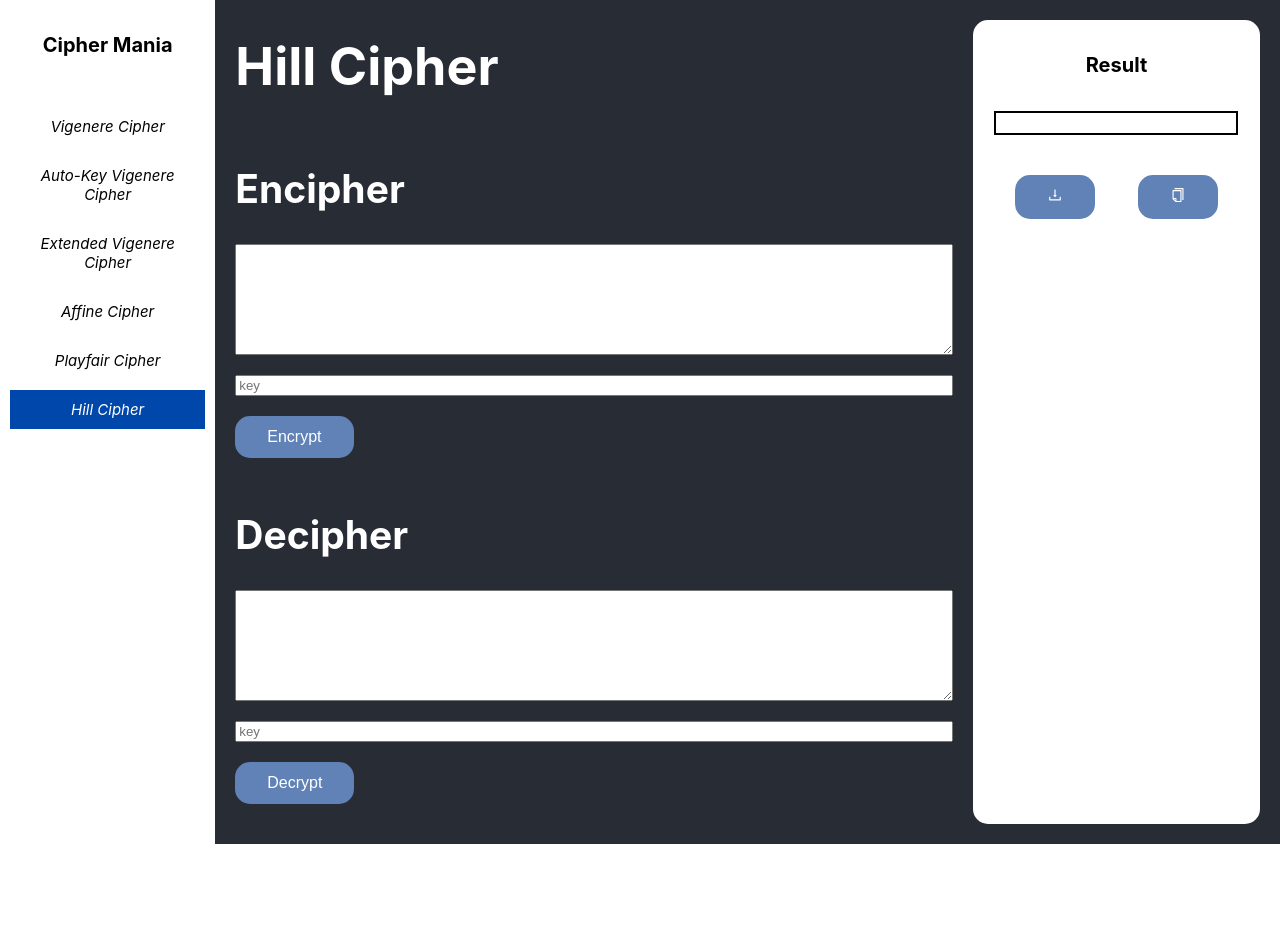
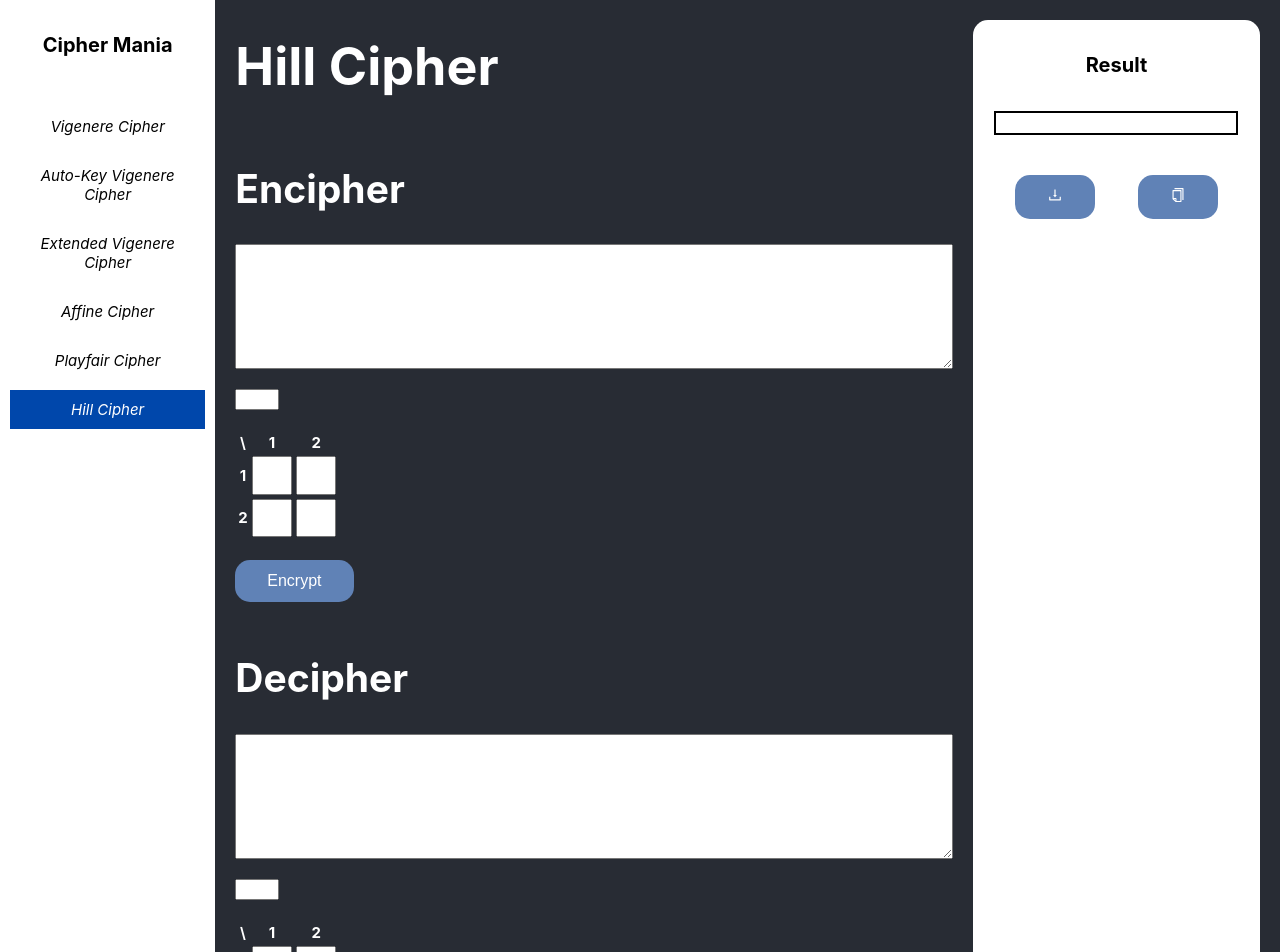
Before and after one commit to dikyrest/kripto-tugas-1, a React (Create React App) app: page /hill-cipher in a window 1280 px wide. Shown: the top 952 px of the page. Before the commit the page ends 844 px from the top, so only its background shows below. Built offline with nearby package versions, Linux system fonts and the light colour scheme; the HTML template or start-up script is replaced by a standard one.

Commit message:
hill cipher done

```diff
--- a/src/pages/Hill.js
+++ b/src/pages/Hill.js
@@ -3,8 +3,19 @@ import TextBox from "../components/TextBox";
 import Button from "../components/Button";
 import InputBox from "../components/InputBox";
 import ResultBox from "../components/ResultBox";
+import MatrixInputSize from "../components/MatrixInputSize";
+import InputMatrix from "../components/InputMatrix";
+import { useState } from "react";
 
 const Hill = () => {
+    const [matrixSizeEncrypt, setMatrixSizeEncrypt] = useState(2)
+    const [matrixSizeDecrypt, setMatrixSizeDecrypt] = useState(2)
+    const [plainText, setPlainText] = useState("");
+    const [cipherText, setCipherText] = useState("");
+    const [matrixDecrypt, setMatrixDecrypt] = useState([[0,0], [0,0]]);
+    const [matrixEncrypt, setMatrixEncrypt] = useState([[0,0], [0,0]]);
+    const [result, setResult] = useState("")
+
     return (
         <div className="App">
             <Sidebar />
@@ -17,23 +28,35 @@ const Hill = () => {
                         <h2>Encipher</h2>
                     </div>
                     <div className="section-content">
-                        <TextBox />
-                        <InputBox placeholder={"key"}/>
+                        <TextBox id="code" text={plainText} setText={setPlainText}/>
+                        <MatrixInputSize setMatrixSize={setMatrixSizeEncrypt} setMatrix={setMatrixEncrypt} matrix={matrixEncrypt} />
+                        <InputMatrix size={matrixSizeEncrypt} setMatrix={setMatrixEncrypt} maxLength={3}/>
                     </div>
-                    <Button children={"Encrypt"}/>
+                    <Button
+                        endpoint={"/hill/encrypt"}
+                        text={plainText}
+                        kunci={matrixEncrypt}
+                        setResult={setResult}
+                        children={"Encrypt"}/>
                 </div>
                 <div className="section">
                     <div className="section-title">
                         <h2>Decipher</h2>
                     </div>
                     <div className="section-content">
-                        <TextBox />
-                        <InputBox placeholder={"key"}/>
+                        <TextBox id="code" text={cipherText} setText={setCipherText} />
+                        <MatrixInputSize setMatrixSize={setMatrixSizeDecrypt} setMatrix={setMatrixDecrypt} matrix={matrixDecrypt} />
+                        <InputMatrix size={matrixSizeDecrypt} setMatrix={setMatrixDecrypt} maxLength={3}/>
                     </div>
-                    <Button children={"Decrypt"}/>
+                    <Button
+                        endpoint={"/hill/decrypt"}
+                        text={cipherText}
+                        kunci={matrixDecrypt}
+                        setResult={setResult}
+                        children={"Decrypt"}/>
                 </div>
             </div>
-            <ResultBox />
+            <ResultBox result={result} />
         </div>
     );
 }
```
